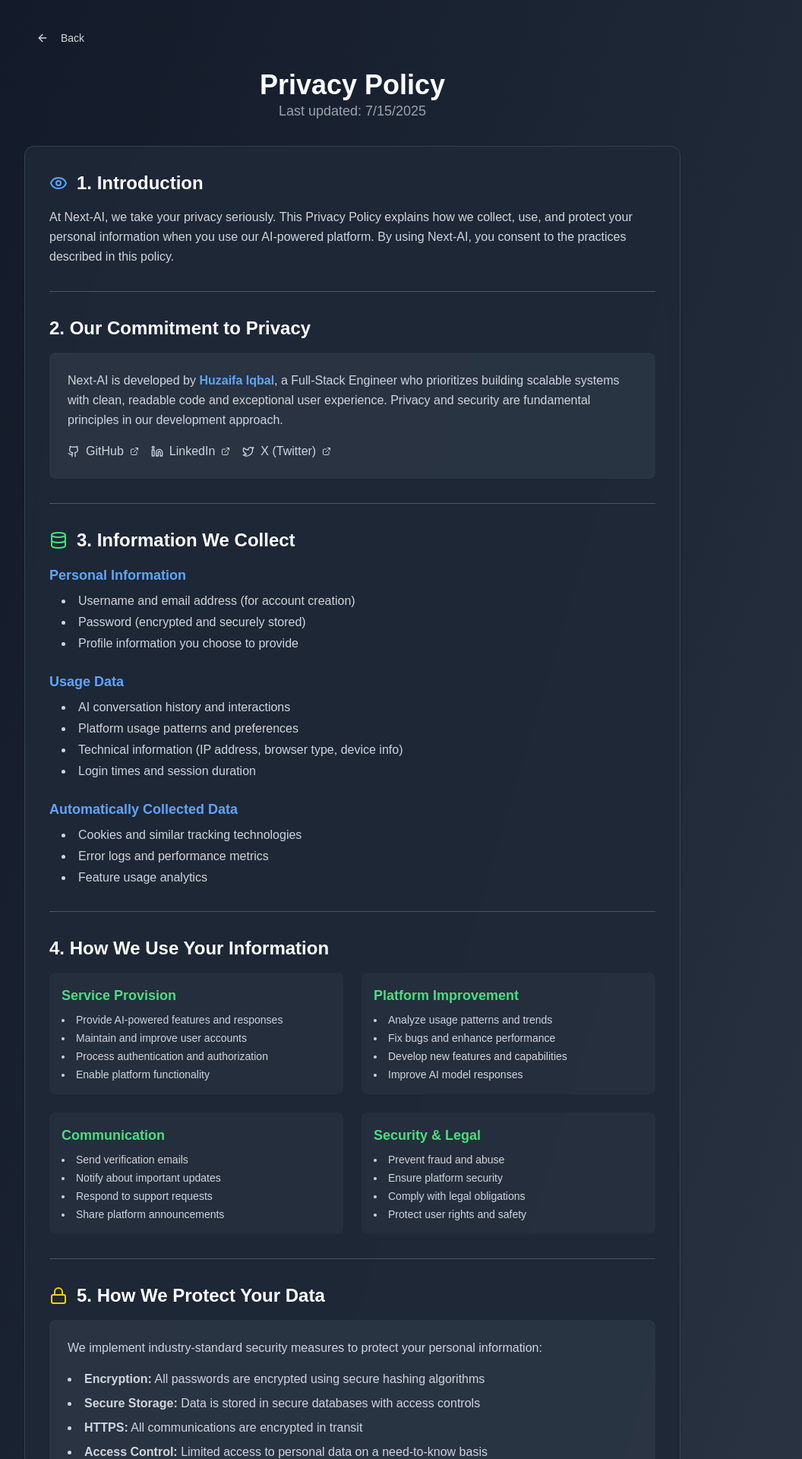
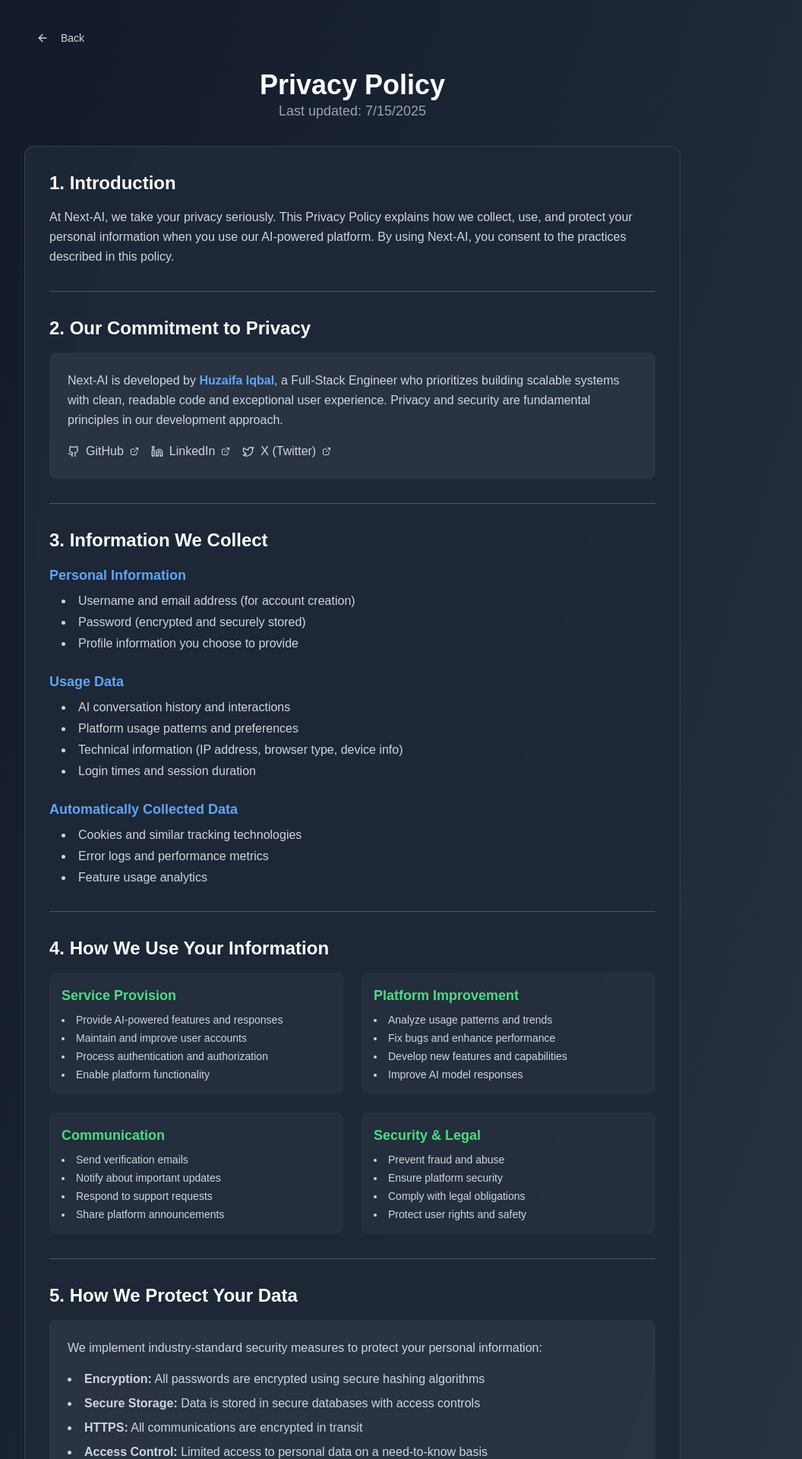
Before and after one commit to huzidev/next-ai, a Next.js app: page /legal/privacy-policy in a window 1280 px wide. Shown: the top 1920 px of the page at 76% size, without its empty margins (176-1232 px from the left). Built offline with nearby package versions, Linux system fonts and the light colour scheme.

Commit message:
icons rm

```diff
--- a/src/pages/legal/privacy-policy.tsx
+++ b/src/pages/legal/privacy-policy.tsx
@@ -1,7 +1,7 @@
 import { Button } from "@/components/ui/button";
 import { Card, CardContent } from "@/components/ui/card";
 import { Separator } from "@/components/ui/separator";
-import { ArrowLeft, Database, ExternalLink, Eye, Github, Linkedin, Lock, Twitter } from "lucide-react";
+import { ArrowLeft, ExternalLink, Github, Linkedin, Twitter } from "lucide-react";
 import Link from "next/link";
 import { useRouter } from "next/router";
 
@@ -33,7 +33,6 @@ export default function PrivacyPolicy() {
             {/* Introduction */}
             <section>
               <h2 className="text-2xl font-semibold text-white mb-4 flex items-center">
-                <Eye className="h-6 w-6 mr-3 text-blue-400" />
                 1. Introduction
               </h2>
               <p className="text-gray-300 leading-relaxed">
@@ -97,7 +96,6 @@ export default function PrivacyPolicy() {
             {/* Information We Collect */}
             <section>
               <h2 className="text-2xl font-semibold text-white mb-4 flex items-center">
-                <Database className="h-6 w-6 mr-3 text-green-400" />
                 3. Information We Collect
               </h2>
 
@@ -185,7 +183,6 @@ export default function PrivacyPolicy() {
             {/* Data Protection */}
             <section>
               <h2 className="text-2xl font-semibold text-white mb-4 flex items-center">
-                <Lock className="h-6 w-6 mr-3 text-yellow-400" />
                 5. How We Protect Your Data
               </h2>
               <div className="bg-gray-700/50 p-6 rounded-lg">
```
